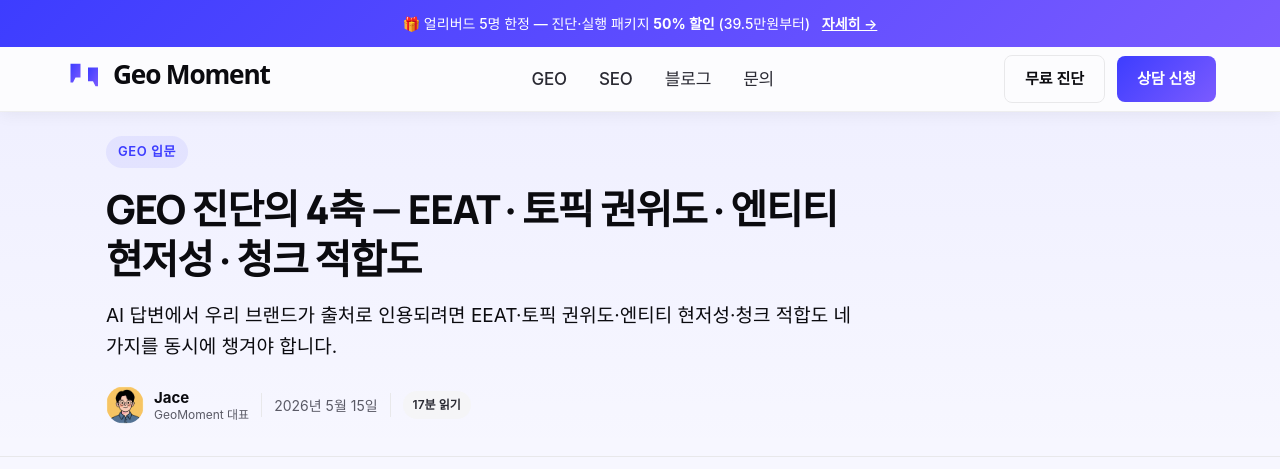
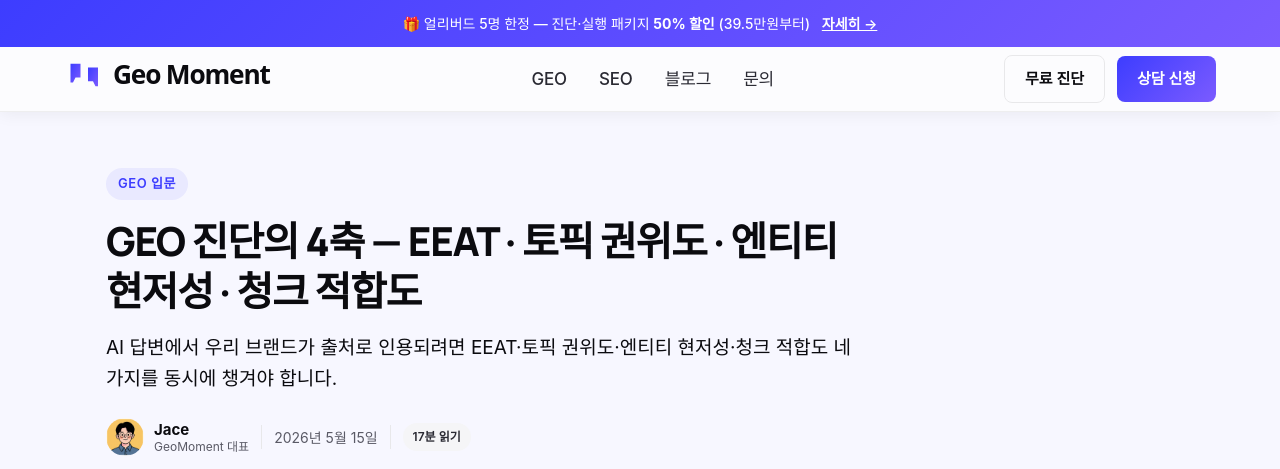
Before and after one commit to 80tt080997-ctrl/geomoment-site, a Jekyll site: the page built from _posts/2026-05-15-geo-4axis.md, in a window 1280 px wide and 1400 px high. Shown: the top 469 px of the window. Built offline with Jekyll 4.4.1, drawn with Linux system fonts in a browser that asks for light colours; some web fonts are replaced; grey boxes are pictures that could not be loaded.

Commit message:
Post hero: drop self-gradient and restore top padding
Earlier fix pulled .blog-post up by --sp-6 to remove the white band, but the result was too tight to the sticky header. Root cause was .post-hero's own indigo→transparent gradient layering on top of .blog-main's flat 0.04 indigo, which created a visible seam.

Switch .post-hero background to transparent so it shows through .blog-main's flat tint cleanly, and restore .blog-main's top padding by removing the negative margin on .blog-post.

Co-Authored-By: Claude Opus 4.7 (1M context) <noreply@anthropic.com>

```diff
--- a/assets/css/blog.css
+++ b/assets/css/blog.css
@@ -439,10 +439,10 @@
    Blog Post — Hero
    ========================================================================== */
 
-.blog-post { padding-bottom: var(--sp-9); margin-top: calc(-1 * var(--sp-6)); }
+.blog-post { padding-bottom: var(--sp-9); }
 
 .post-hero {
-  background: linear-gradient(180deg, rgba(61, 61, 255, 0.04) 0%, transparent 100%);
+  background: transparent;
   padding: var(--sp-5) 0 var(--sp-6);
   margin-bottom: var(--sp-6);
   border-bottom: 1px solid var(--ink-100);
```
